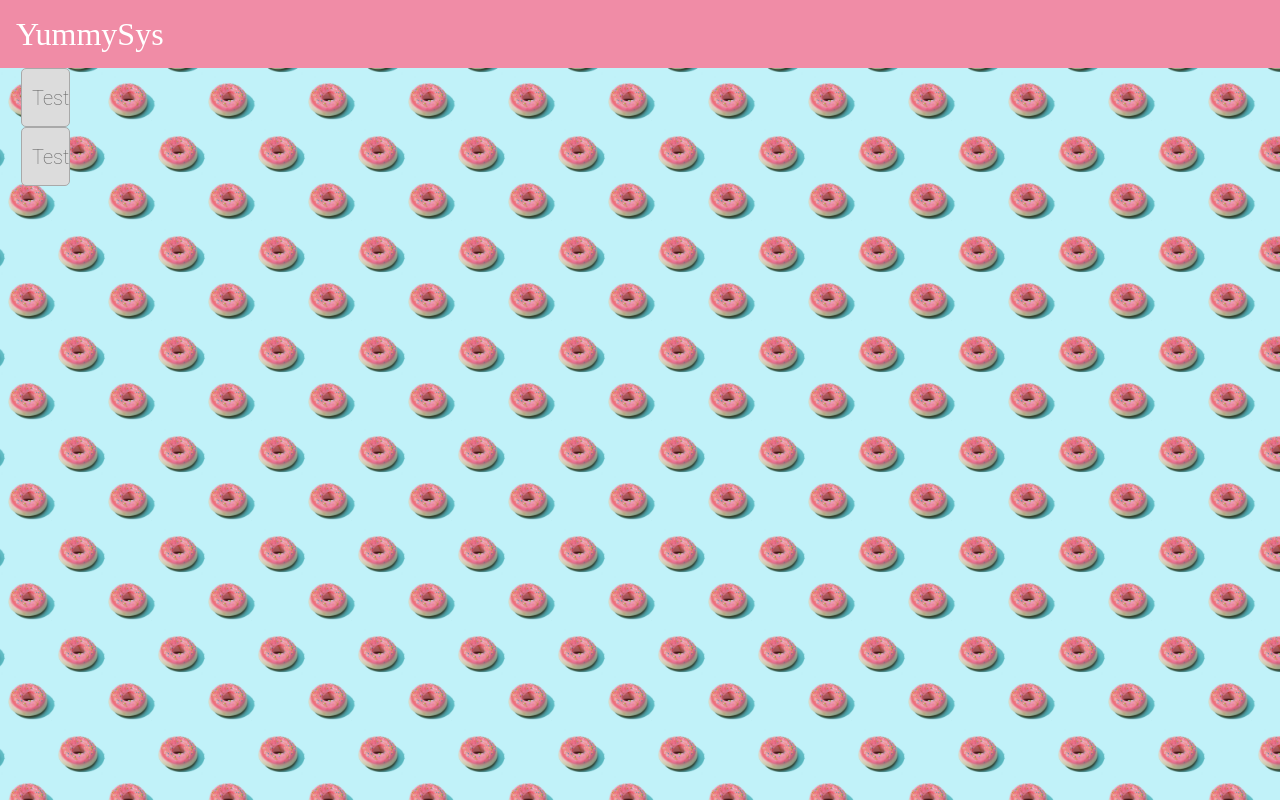
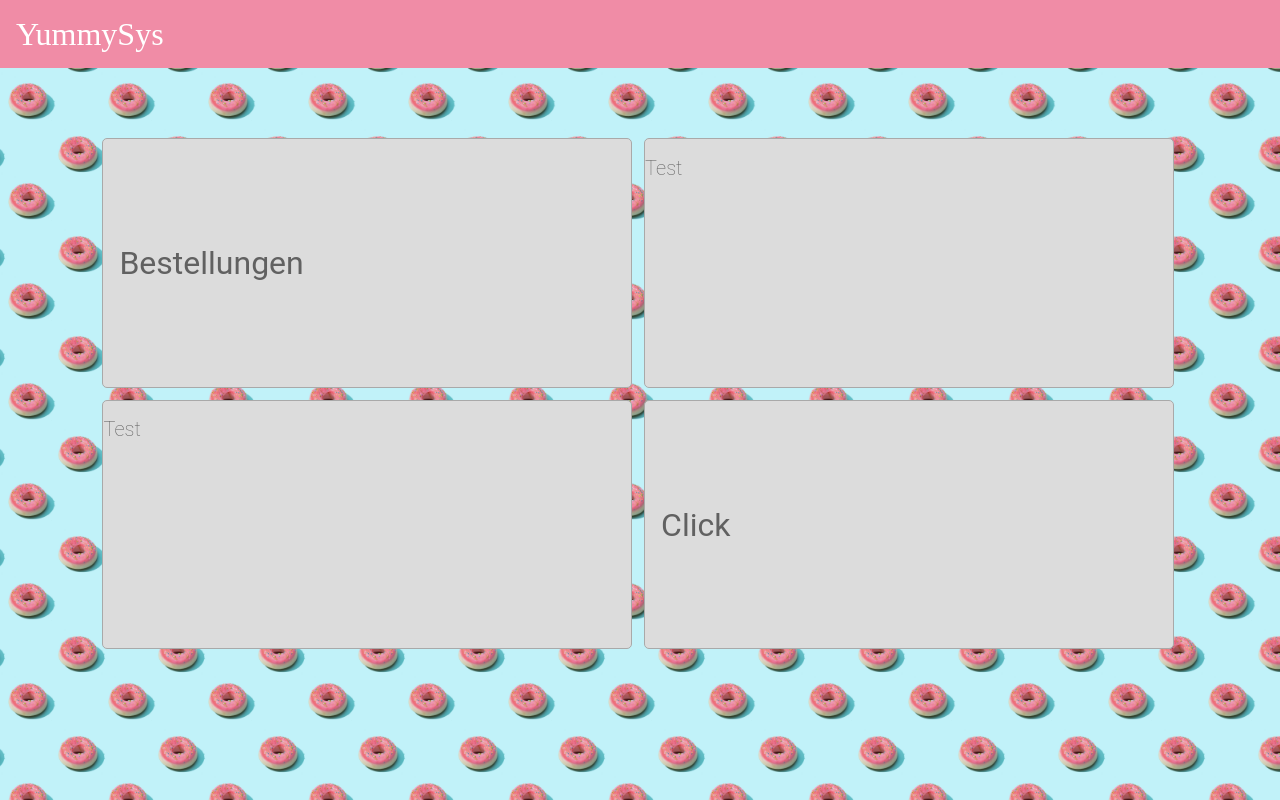
Before and after one commit to Tekt0nik/YummySys, an Angular app: page / in a window 1280 px wide. Built offline with nearby package versions, Linux system fonts and the light colour scheme; a web font is replaced by a local one.

Commit message:
6 files modified

```diff
--- a/src/app/app.component.html
+++ b/src/app/app.component.html
@@ -1,7 +1,7 @@
 <app-top-bar></app-top-bar>
 
 <div class="container">
-  <router-outlet></router-outlet>
+<router-outlet></router-outlet>
 </div>
 
 <!--
--- a/src/app/product-list/product-list.component.css
+++ b/src/app/product-list/product-list.component.css
@@ -2,10 +2,27 @@
   background-color: gainsboro;
   border: 1px solid darkgray;
   border-radius: 5px;
+  width: 45%;
+  margin-right: auto;
+  margin-top:1%;
+  height: 39%;
+  display: block;
+  float: left;
+}
+
+.Separator{
+  margin-right: auto;
+  float: left;
+  display: block;
+  width: 1%;
+  height: 39%;
+  background-color: transparent;
+}
+
+.OrderButton {
   width: 100%;
-  padding-left: 10px;
-  margin-left: 10%;
-  display: block;
+  height: 100%;
+  /* background-color: transparent; */
 }
 /*
 Copyright Google LLC. All Rights Reserved.
--- a/src/app/product-list/product-list.component.html
+++ b/src/app/product-list/product-list.component.html
@@ -1,9 +1,19 @@
 <div class="Order">
-  <h2>Test</h2>
+<button class="OrderButton">Bestellungen</button>
+</div>
+<div class="Separator">
 </div>
 
 <div class="Order">
   <h2>Test</h2>
+</div>
+<div class="Order">
+  <h2>Test</h2>
+</div>
+<div class="Separator">
+</div>
+<div class="Order">
+  <button class="OrderButton">Click</button>
 </div>
 <!--
 Copyright Google LLC. All Rights Reserved.
--- a/src/styles.css
+++ b/src/styles.css
@@ -25,8 +25,11 @@ body {
 }
 
 .container {
-  display: flex;
-  flex-direction: row;
+  width: 100%;
+  height: 80vh;
+  padding-left: 8%;
+  background-color: transparent;
+  align-content: center;
 }
 
 router-outlet + * {
@@ -89,10 +92,10 @@ button {
   align-items: center;
   padding: 8px 16px;
   border-radius: 2px;
-  font-size: 14px;
+  font-size: 32px;
   cursor: pointer;
-  background-color: #1976d2;
-  color: white;
+  background-color: transparent;
+
   border: none;
 }
 
@@ -100,6 +103,7 @@ button {
 button:hover {
   opacity: 0.8;
   font-weight: normal;
+  background-color: white;
 }
 
 .button:disabled,
```
Also changed, not shown: package.json (+17 -13 lines), src/app/app.module.ts (+5 -11 lines).
